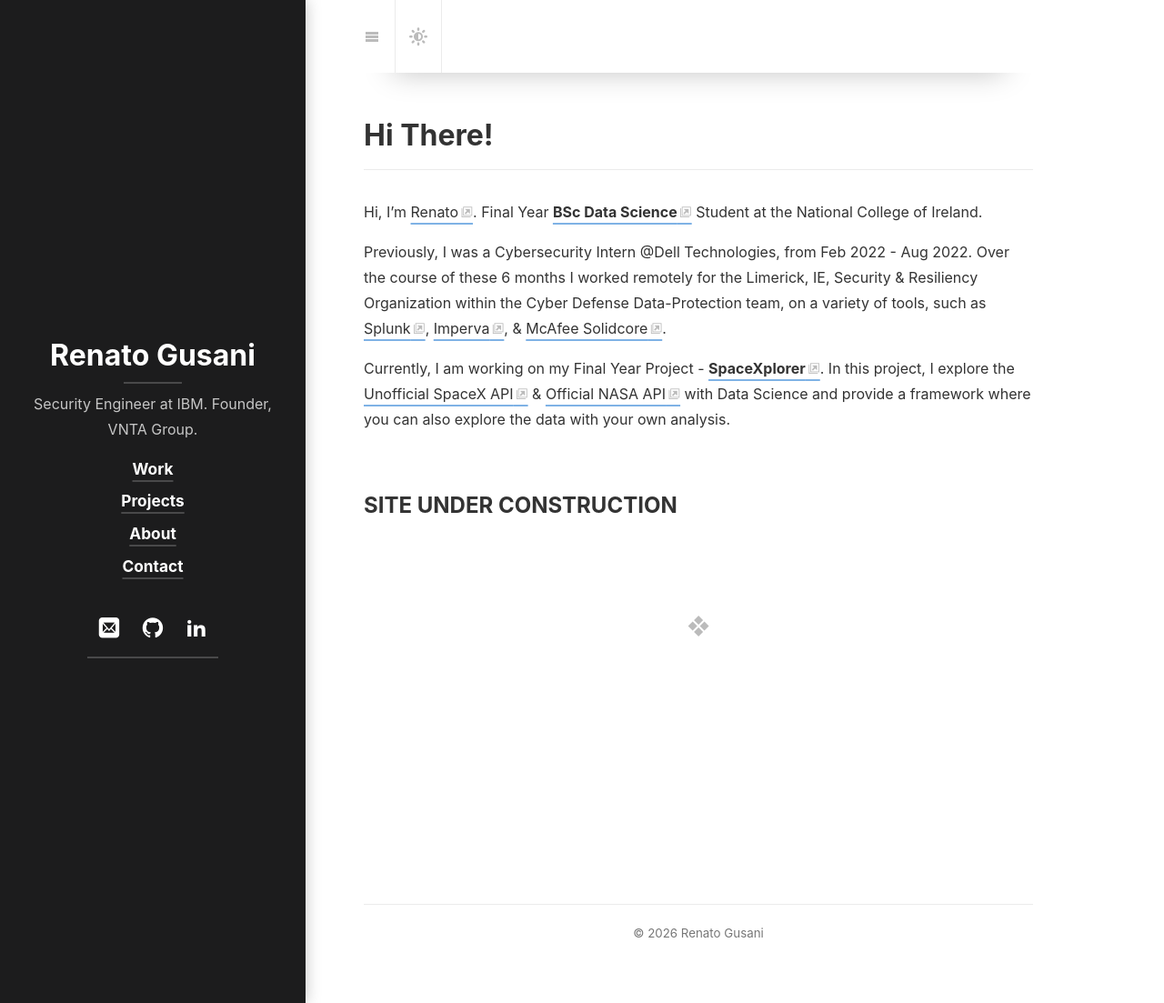
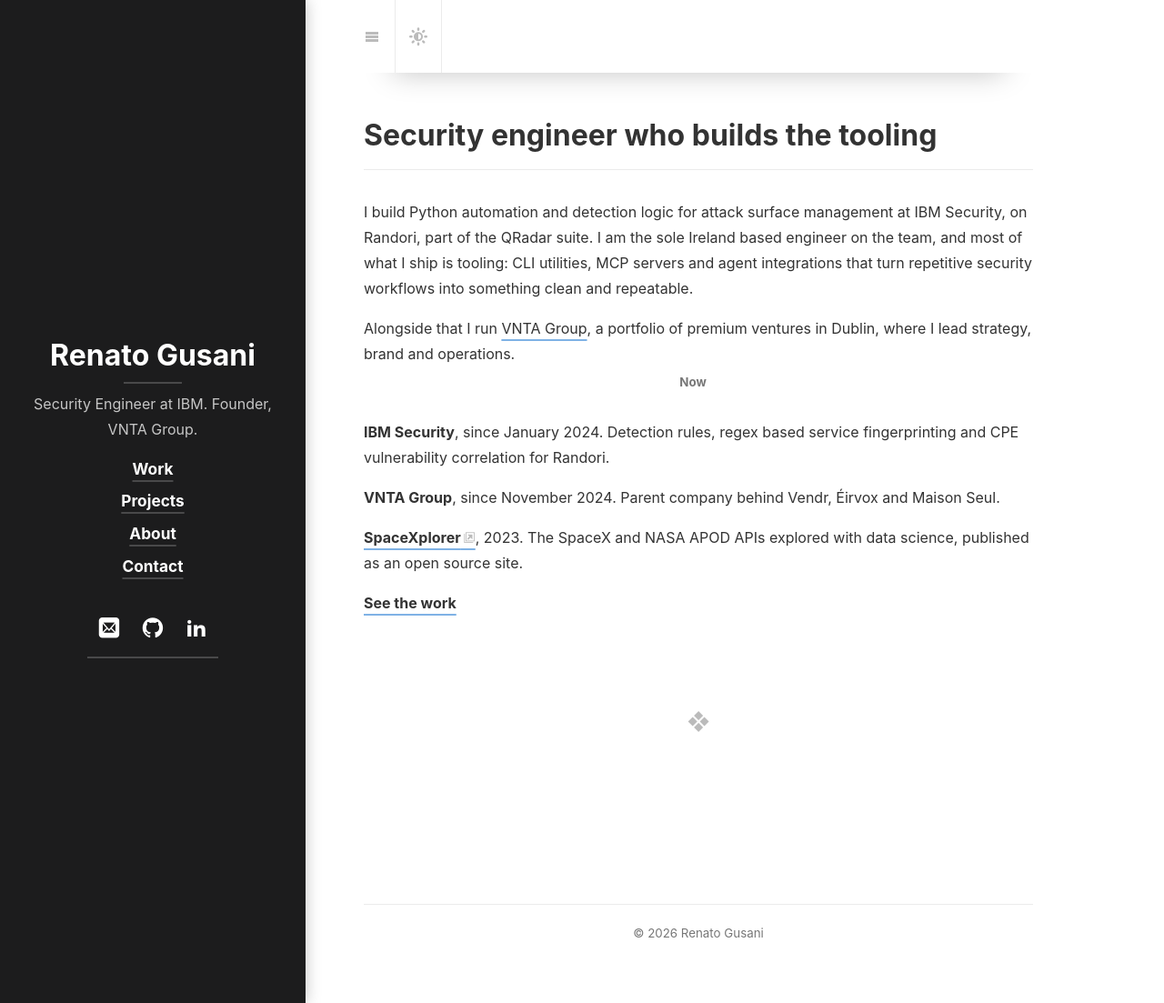
Before and after one commit to renatogusani/personal-site, a Jekyll site: the page built from index.md, in a window 1280 px wide and 1103 px high. Shown: the whole window at 91% size. Built offline with Jekyll 4.4.1, drawn with Linux system fonts in a browser that asks for light colours; cached includes are drawn as plain includes; some web fonts are replaced.

Commit message:
Add the five page structure: Home, Work, Projects, About, Contact
Copy is grounded in cv-reference.md throughout.

- Home: one headline, what I do now, and three current highlights as text
- Work: IBM, VNTA Group and its ventures, then Dell and Brown Thomas
  Arnotts, ordered by relevance rather than strict reverse chronology
- Projects: SpaceXplorer with a link out to spacexplorer.info
- About: background and what I care about, not a second copy of the CV
- Contact: mailto, LinkedIn, GitHub

Co-Authored-By: Claude Opus 5 <noreply@anthropic.com>
Claude-Session: https://claude.ai/code/session_019WrpS6jkpRWjfV3syLupkp

```diff
--- a/index.md
+++ b/index.md
@@ -1,14 +1,33 @@
 ---
 layout: page
-title: Hi There!
+title: Security engineer who builds the tooling
+description: >
+  Security engineer at IBM Security, building Python and MCP tooling for attack
+  surface management. Founder of VNTA Group. Dublin, Ireland.
+hide_description: true
 sitemap: true
+permalink: /
 ---
 
-Hi, I'm [Renato](https://www.linkedin.com/in/rgusani/). Final Year [<strong>BSc Data Science</strong>](https://github.com/renatogusani/BSc-Data-Science) Student at the National College of Ireland.
+I build Python automation and detection logic for attack surface management at
+IBM Security, on Randori, part of the QRadar suite. I am the sole Ireland based
+engineer on the team, and most of what I ship is tooling: CLI utilities, MCP
+servers and agent integrations that turn repetitive security workflows into
+something clean and repeatable.
 
-Previously, I was a Cybersecurity Intern @Dell Technologies, from Feb 2022 - Aug 2022. Over the course of these 6 months I worked remotely for the Limerick, IE, Security & Resiliency Organization within the Cyber Defense Data-Protection team, on a variety of tools, such as [Splunk](https://www.splunk.com/), [Imperva](https://www.imperva.com/), & [McAfee Solidcore](https://www.mcafee.com/enterprise/en-us/assets/data-sheets/ds-application-control.pdf).
+Alongside that I run [VNTA Group](/work/#vnta-group), a portfolio of premium
+ventures in Dublin, where I lead strategy, brand and operations.
 
-Currently, I am working on my Final Year Project - [<strong>SpaceXplorer</strong>](https://spacexplorer.info/). In this project, I explore the [Unofficial SpaceX API](https://github.com/r-spacex/SpaceX-API) & [Official NASA API](https://api.nasa.gov) with Data Science and provide a framework where you can also explore the data with your own analysis.
+## Now
+{:.figcaption}
 
+**IBM Security**, since January 2024. Detection rules, regex based service
+fingerprinting and CPE vulnerability correlation for Randori.
 
-## **SITE UNDER CONSTRUCTION**
+**VNTA Group**, since November 2024. Parent company behind Vendr, Éirvox and
+Maison Seul.
+
+**[SpaceXplorer](https://spacexplorer.info)**, 2023. The SpaceX and NASA APOD
+APIs explored with data science, published as an open source site.
+
+[See the work](/work/){:.heading.flip-title}
```
Also changed, not shown: about.md (added, +38 -0 lines), contact.md (added, +19 -0 lines), projects.md (+22 -4 lines), work.md (added, +90 -0 lines).
